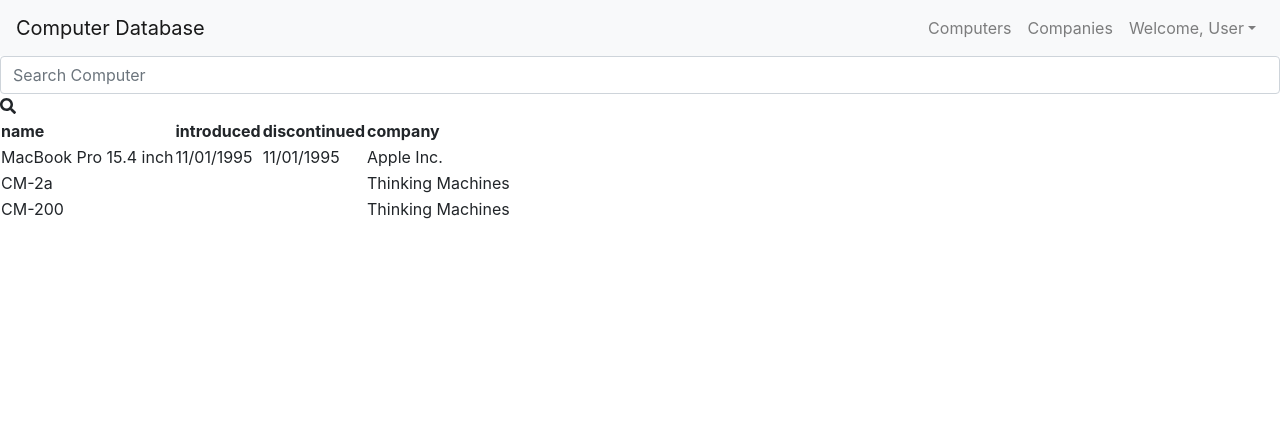
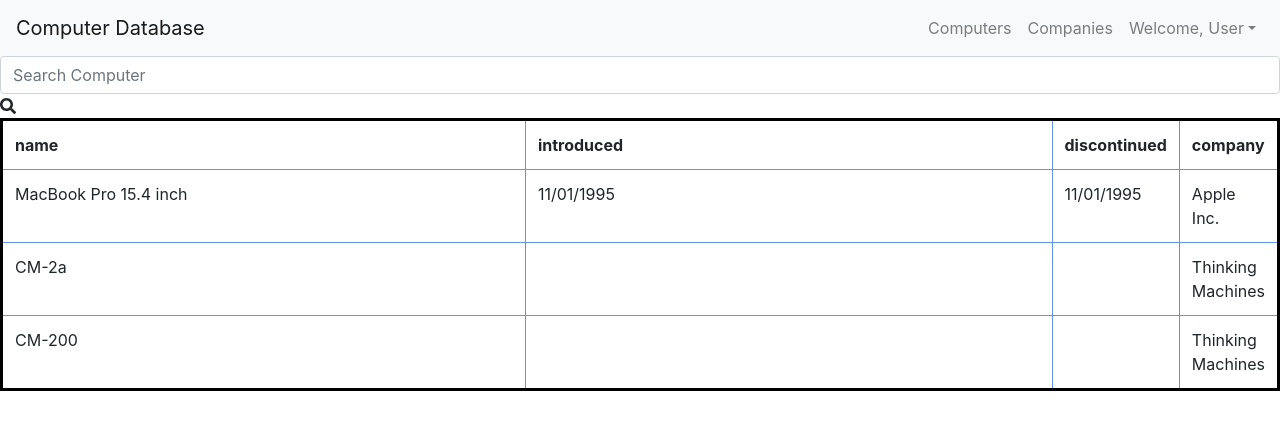
Before and after one commit to flodav75/cdb_front, a React (Create React App) app: page / in a window 1280 px wide. Shown: the top 430 px of the page. Built offline with nearby package versions, Linux system fonts and the light colour scheme.

Commit message:
[Fix] Improving table with reactstrap

```diff
--- a/src/App.css
+++ b/src/App.css
@@ -22,10 +22,12 @@
 .App-link {
   color: #61dafb;
 }
+
 table {
   border: medium solid #000000;
   width: 50%;
 }
+
 td, th {
   border: thin solid #6495ed;
   width: 50%;
--- a/src/App.js
+++ b/src/App.js
@@ -2,6 +2,8 @@
 
 import ComputerList from './Container/ComputerList';
 import NavBar from "./Component/NavBar";
+
+
 
 
 class App extends Component {
--- a/src/Container/ComputerList.js
+++ b/src/Container/ComputerList.js
@@ -1,20 +1,25 @@
 import React, { Component } from 'react';
 
 import ComputerDetail from '../Component/ComputerDetail';
+import { Table } from 'reactstrap';
 
 import {MOCK} from "../Mock";
 import Search from "../Component/Search";
+
+import "../App.css";
+
 const address = `http://10.0.1.70:8080/api/computers/`
+
 class ComputerList extends Component {
 
-    state={computers:MOCK}
+    state={computers:[]}
 
     componentDidMount() {
         this.getAll();
     }
 
     getAll(){
-        this.setState({recipes:MOCK})
+        this.setState({computers:MOCK})
     }
 
     //Cross origin problem
@@ -36,7 +41,7 @@
 
               <Search onSearch={this.search}/>
 
-              <table class="App">
+              <Table class="table">
                   <tr>
                       <th>name</th>
                       <th>introduced</th>
@@ -50,7 +55,7 @@
                           })
                       }
 
-              </table>
+              </Table>
 
           </div>
 
```
